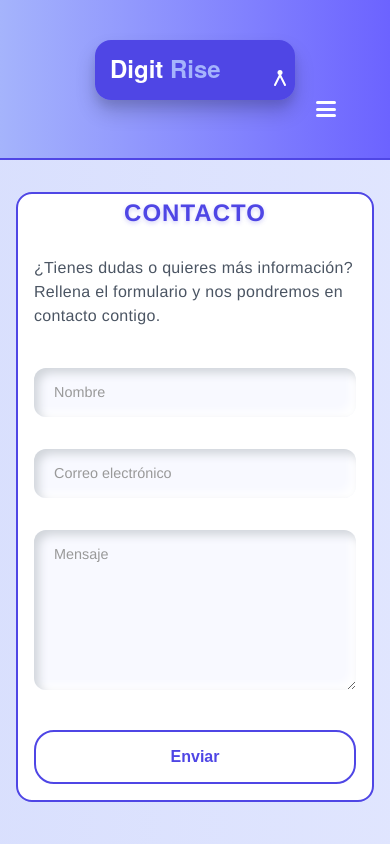
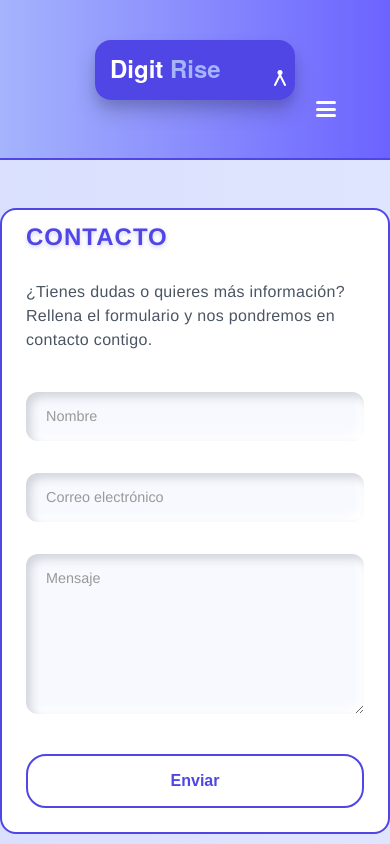
Before and after one commit to gallardo4/DigitRise, a Vue app in the folder digitrise/: page /contacto in a window 390 px wide. Shown: the top 844 px of the page. Built offline with nearby package versions, Linux system fonts and the light colour scheme.

Commit message:
contact container and title centered on phone

```diff
--- a/digitrise/src/style.css
+++ b/digitrise/src/style.css
@@ -552,14 +552,10 @@ textarea:not(:placeholder-shown) + label {
 }
 
 @media (max-width: 768px) {
-  .containerContacto {
-    margin: 2rem 1rem 5rem;
-    padding: 1rem;
-  }
 
   .tituloContacto {
     font-size: clamp(1.5rem, 5vw, 2.25rem);
-    text-align: center;
+    text-align: left;
   }
 
   .textoContacto {
```
